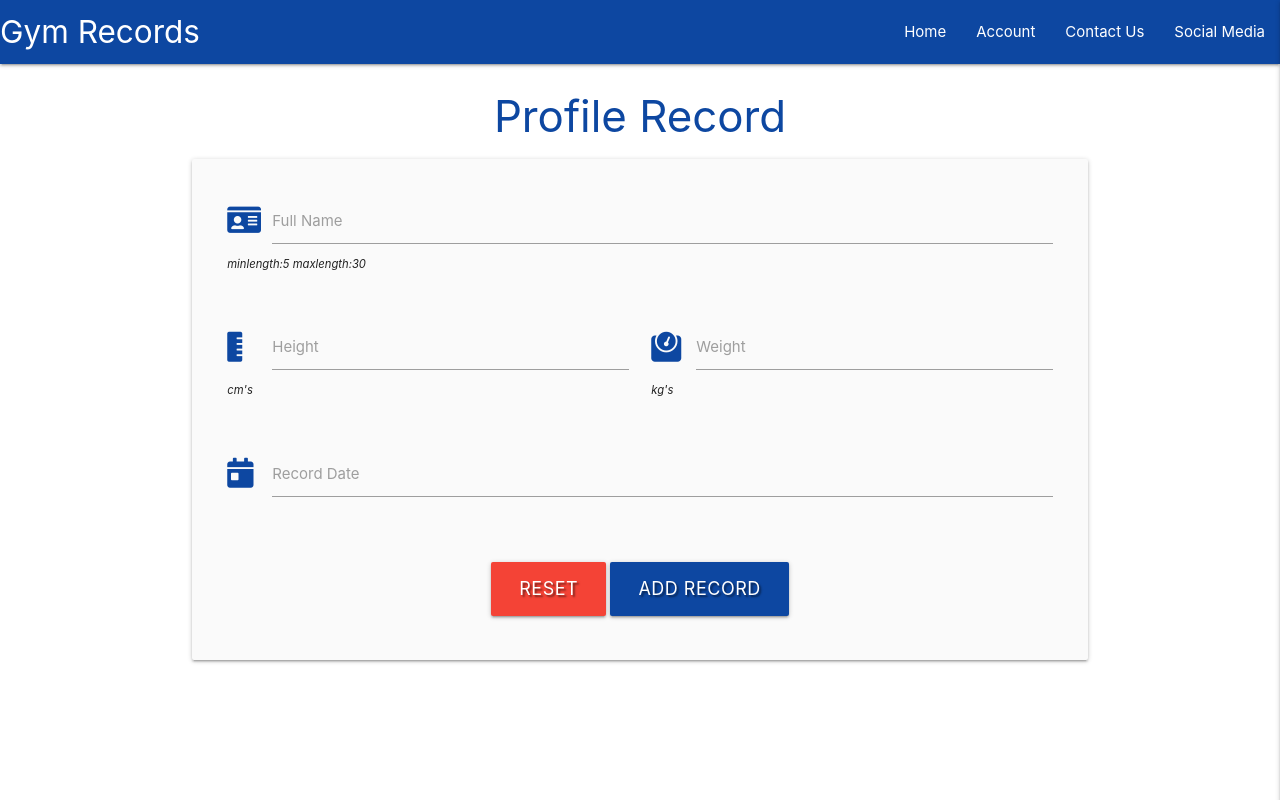
After one commit to kylelawrencedev/gym-records-crud, a Flask app: page /add_record in a window 1280 px wide. The commit adds this page. Run offline with Flask 2, Linux system fonts and the light colour scheme; some libraries are stand-ins or nearby versions.

Commit message:
Add functionality for user to add personal details to database on their profile

```diff
--- a/app.py
+++ b/app.py
@@ -98,14 +98,33 @@ def login():
 
 @app.route("/profile/<username>", methods=["GET", "POST"])
 def profile(username):
+    records = list(mongo.db.records.find())
     # grab the session user's username from database
     username = mongo.db.users.find_one(
         {"username": session["user"]})["username"]
 
     if session["user"]:
-        return render_template("profile.html", username=username)
+        return render_template("profile.html",
+            username=username, records=records)
 
     return redirect(url_for("login"))
+
+
+@app.route("/add_record", methods=["GET", "POST"])
+def add_record():
+    if request.method == "POST":
+        record = {
+            "user_fullName": request.form.get("user_fullName"),
+            "user_height": request.form.get("user_height"),
+            "user_weight": request.form.get("user_weight"),
+            "date_added": request.form.get("date_added"),
+            "created_by": session["user"],
+        }
+        mongo.db.records.insert_one(record)
+        flash("Profile Records Successfully Added")
+        return redirect(url_for("profile.html"))
+
+    return render_template("add_record.html")
 
 
 @app.route("/logout")
--- /dev/null
+++ b/templates/add_record.html
@@ -0,0 +1,58 @@
+{% extends "base.html" %}
+{% block content %}
+
+    <h3 class="blue-text text-darken-4 center-align">Profile Record</h3>
+
+    <div class="row card-panel grey lighten-5">
+        <form class="col s12" method="POST" action="{{ url_for('add_record')}}">
+            <!--User Full Name-->
+            <div class="row">
+                <div class="input-field col s12">
+                    <i class="fas fa-id-card prefix blue-text text-darken-4"></i>
+                    <input id="user_fullName" name="user_fullName" type="text" class="validate" required minlength="5" maxlength="30">
+                    <label for="user_fullName">Full Name</label>
+                    <small><i>minlength:5 maxlength:30</i></small>
+                </div>
+            </div>
+            <div class="row">
+                <!--User Height-->
+                <div class="input-field col s6">
+                    <i class="fas fa-ruler-vertical prefix blue-text text-darken-4"></i>
+                    <input id="user_height" name="user_height" type="number" class="validate" required>
+                    <label for="user_height">Height</label>
+                    <small><i>cm's</i></small>
+                </div>
+                <!--User Weight-->
+                <div class="input-field col s6">
+                    <i class="fas fa-weight prefix blue-text text-darken-4"></i>
+                    <input id="user_weight" name="user_weight" type="number" class="validate" required>
+                    <label for="user_weight">Weight</label>
+                    <small><i>kg's</i></small>
+                </div>
+            </div>
+            <!--Record date-->
+            <div class="row">
+                <div class="input-field col s12">
+                    <i class="fas fa-calendar-day prefix blue-text text-darken-4"></i>
+                    <input id="date_added" name="date_added" type="text" class="datepicker validate" required>
+                    <label for="date_added">Record Date</label>
+                </div>
+            </div>
+              <br>
+            <!--Submit Button-->
+            <div class="row">
+                <div class="col s12 center-align">
+                    <a type="button" class=" btn-large red text-shadow" onclick="resetForm()">
+                        Reset
+                    </a>
+                    <button type="submit" id="accountBtn"
+                        class="btn-large blue darken-4 text-shadow"
+                        href="{{ url_for('profile', username=session['user']) }}">
+                        Add Record
+                    </button>
+                </div>
+            </form>
+
+
+
+{% endblock %}
```
Also changed, not shown: templates/profile.html (+31 -4 lines).
